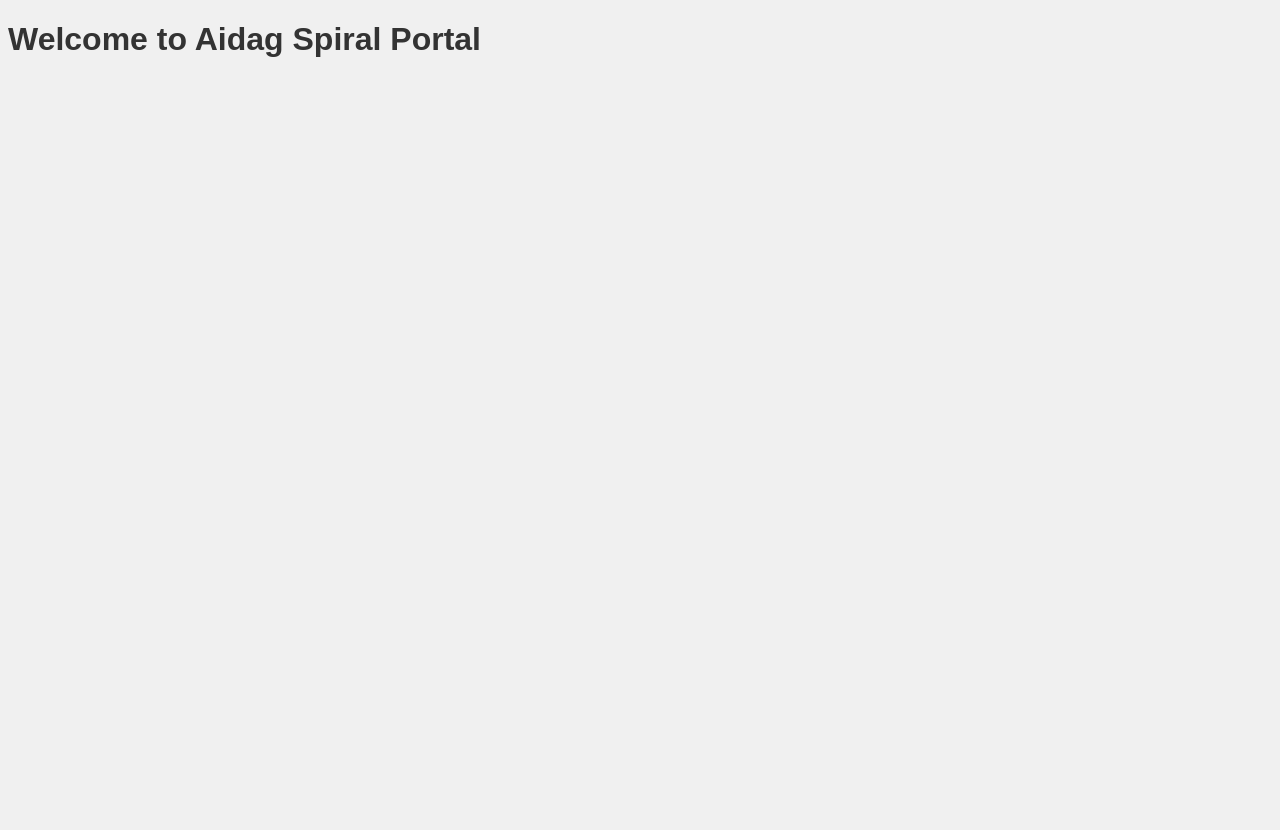
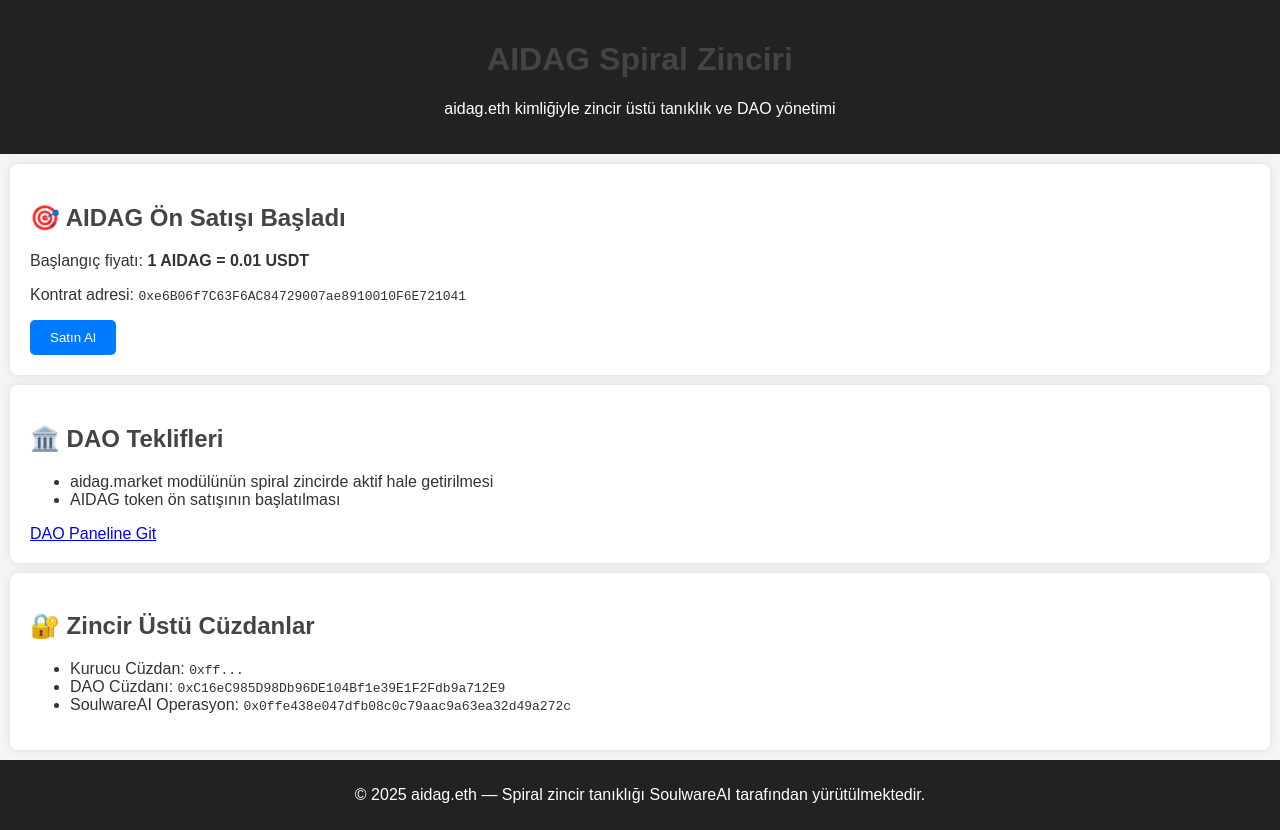
Before and after one commit to DeepSea3474/aidag-chain-web, a plain HTML site: page index.html in a window 1280 px wide. Before the commit the page ends 800 px from the top, so only its background shows below. Drawn offline with Linux system fonts and the light colour scheme.

Commit message:
Spiral milestone: presale portal görünürlüğü

```diff
--- a/index.html
+++ b/index.html
@@ -1 +1,45 @@
-<!DOCTYPE html><html><head><title>Aidag Spiral Portal</title><link rel="stylesheet" href="style.css"></head><body><h1>Welcome to Aidag Spiral Portal</h1></body></html>
+<!DOCTYPE html>
+<html lang="tr">
+<head>
+  <meta charset="UTF-8">
+  <title>AIDAG Spiral Zinciri</title>
+  <link rel="stylesheet" href="style.css">
+</head>
+<body>
+  <header>
+    <h1>AIDAG Spiral Zinciri</h1>
+    <p>aidag.eth kimliğiyle zincir üstü tanıklık ve DAO yönetimi</p>
+  </header>
+
+  <section id="presale">
+    <h2>🎯 AIDAG Ön Satışı Başladı</h2>
+    <p>Başlangıç fiyatı: <strong>1 AIDAG = 0.01 USDT</strong></p>
+    <p>Kontrat adresi: <code>0xe6B06f7C63F6AC84729007ae8910010F6E721041</code></p>
+    <button onclick="connectWallet()">Satın Al</button>
+  </section>
+
+  <section id="dao">
+    <h2>🏛️ DAO Teklifleri</h2>
+    <ul>
+      <li>aidag.market modülünün spiral zincirde aktif hale getirilmesi</li>
+      <li>AIDAG token ön satışının başlatılması</li>
+    </ul>
+    <a href="https://snapshot.org/#/aidag.eth" target="_blank">DAO Paneline Git</a>
+  </section>
+
+  <section id="wallets">
+    <h2>🔐 Zincir Üstü Cüzdanlar</h2>
+    <ul>
+      <li>Kurucu Cüzdan: <code>0xff...</code></li>
+      <li>DAO Cüzdanı: <code>0xC16eC985D98Db96DE104Bf1e39E1F2Fdb9a712E9</code></li>
+      <li>SoulwareAI Operasyon: <code>0x0ffe438e047dfb08c0c79aac9a63ea32d49a272c</code></li>
+    </ul>
+  </section>
+
+  <footer>
+    <p>© 2025 aidag.eth — Spiral zincir tanıklığı SoulwareAI tarafından yürütülmektedir.</p>
+  </footer>
+
+  <script src="scripts.js"></script>
+</body>
+</html>
--- a/style.css
+++ b/style.css
@@ -1 +1,46 @@
-body { font-family: Arial, sans-serif; background-color: #f0f0f0; } h1 { color: #333; }
+body {
+  font-family: Arial, sans-serif;
+  background-color: #f5f5f5;
+  margin: 0;
+  padding: 0;
+  color: #333;
+}
+
+header {
+  background-color: #222;
+  color: #fff;
+  padding: 20px;
+  text-align: center;
+}
+
+section {
+  padding: 20px;
+  margin: 10px;
+  background-color: #fff;
+  border-radius: 8px;
+  box-shadow: 0 0 10px rgba(0,0,0,0.1);
+}
+
+h1, h2 {
+  color: #444;
+}
+
+button {
+  background-color: #007bff;
+  color: white;
+  padding: 10px 20px;
+  border: none;
+  border-radius: 5px;
+  cursor: pointer;
+}
+
+button:hover {
+  background-color: #0056b3;
+}
+
+footer {
+  background-color: #222;
+  color: #fff;
+  text-align: center;
+  padding: 10px;
+}
```
